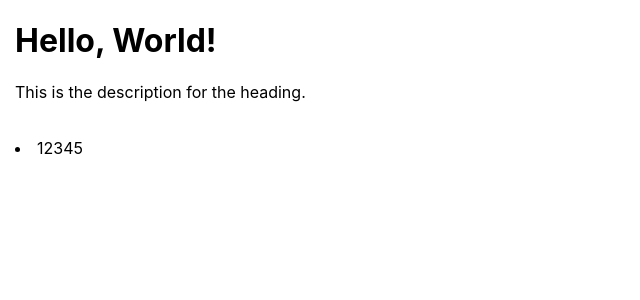
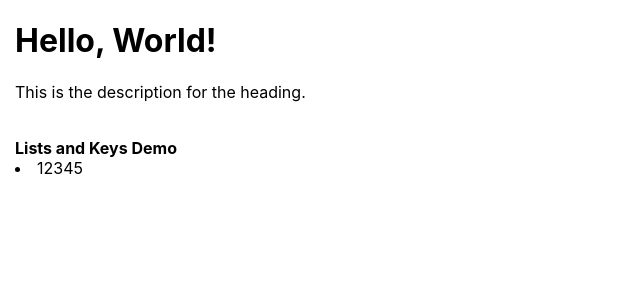
Before and after one commit to hedyhli/react-myapp, a React (Create React App) app: page / in a window 1280 px wide. Shown: the top 300 px of the page, without its empty margins (0-640 px from the left). Built offline with nearby package versions, Linux system fonts and the light colour scheme.

Commit message:
add header above the list

```diff
--- a/src/App.js
+++ b/src/App.js
@@ -10,11 +10,12 @@ class App extends React.Component {
     var helloHeader = <HelloName name=""/>;
     var headerDescrpt = <HeaderDescrpt contents="Hi"/>;
     var myList = <ListsNKeys items={[5,4,3,2,1]}/> // FIXME:props not working (showing default items)
-    return ( // TODO: add "list: " title before the list
+    return (
       <div>
         {helloHeader}
         {headerDescrpt}
         <br/>
+        <strong>Lists and Keys Demo</strong>
         {myList}
       </div>
     );
```
